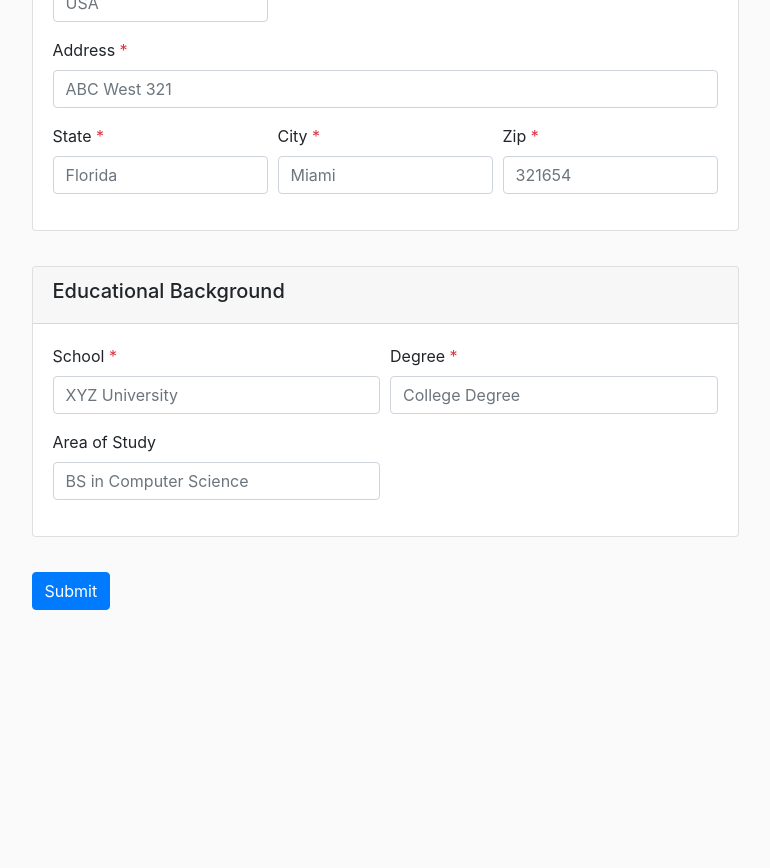
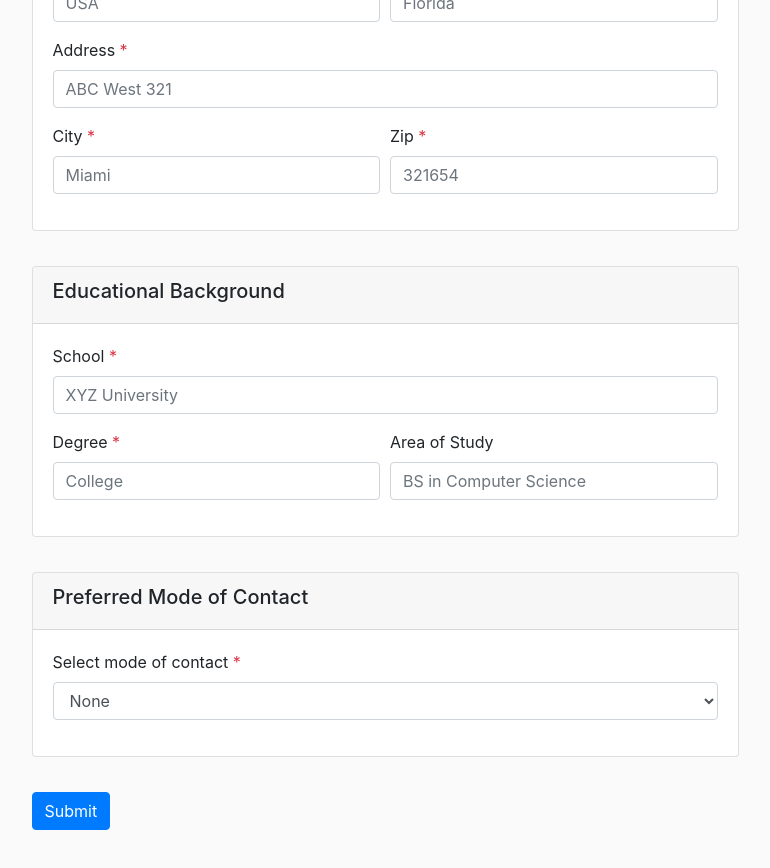
Before and after one commit to pkvillanueva/react-wordpress-crud, a React app in the folder content/themes/rwc-frontend/: page /new in a window 1280 px wide. Shown: the part 740-1608 px from the top of the page, without its empty margins (255-1025 px from the left). Before the commit the page ends 1400 px from the top, so only its background shows below. Built offline with nearby package versions, Linux system fonts and the light colour scheme; the HTML template or start-up script is replaced by a standard one.

Commit message:
Add mode of contact field and fix some markup

```diff
--- a/content/themes/rwc-frontend/src/components/Applicant/ApplicantForm.js
+++ b/content/themes/rwc-frontend/src/components/Applicant/ApplicantForm.js
@@ -53,9 +53,13 @@ let ApplicantForm = ({ handleSubmit }) => {
 			  </div>
 			  <div className="card-body">
 			    <div className="form-row">
-			      <div className="form-group col-md-4">
+			      <div className="form-group col-md-6">
 			        <label htmlFor="country">Country <span className="text-danger">*</span></label>
 			        <Field className="form-control" placeholder="USA" name="country" component="input" type="text" />
+			      </div>
+			      <div className="form-group col-md-6">
+			        <label htmlFor="state">State <span className="text-danger">*</span></label>
+			        <Field className="form-control" placeholder="Florida" name="state" component="input" type="text" />
 			      </div>
 			    </div>
 			    <div className="form-row">
@@ -65,15 +69,11 @@ let ApplicantForm = ({ handleSubmit }) => {
 			      </div>
 			    </div>
 			    <div className="form-row">
-			      <div className="form-group col-md-4">
-			        <label htmlFor="state">State <span className="text-danger">*</span></label>
-			        <Field className="form-control" placeholder="Florida" name="state" component="input" type="text" />
-			      </div>
-			      <div className="form-group col-md-4">
+			      <div className="form-group col-md-6">
 			        <label htmlFor="city">City <span className="text-danger">*</span></label>
 			        <Field className="form-control" placeholder="Miami" name="city" component="input" type="text" />
 			      </div>
-			      <div className="form-group col-md-4">
+			      <div className="form-group col-md-6">
 			        <label htmlFor="zip">Zip <span className="text-danger">*</span></label>
 			        <Field className="form-control" placeholder="321654" name="zip" component="input" type="text" />
 			      </div>
@@ -86,16 +86,16 @@ let ApplicantForm = ({ handleSubmit }) => {
 			  </div>
 			  <div className="card-body">
 			    <div className="form-row">
-			      <div className="form-group col-md-6">
+			      <div className="form-group col-md-12">
 			        <label htmlFor="educBgSchool">School <span className="text-danger">*</span></label>
 			        <Field className="form-control" placeholder="XYZ University" name="educBgSchool" component="input" type="text" />
 			      </div>
+			    </div>
+			    <div className="form-row">
 			      <div className="form-group col-md-6">
 			        <label htmlFor="educBgDegree">Degree <span className="text-danger">*</span></label>
-			        <Field className="form-control" placeholder="College Degree" name="educBgDegree" component="input" type="text" />
+			        <Field className="form-control" placeholder="College" name="educBgDegree" component="input" type="text" />
 			      </div>
-			    </div>
-			    <div className="form-row">
 			      <div className="form-group col-md-6">
 			        <label htmlFor="educBgArea">Area of Study</label>
 			        <Field className="form-control" placeholder="BS in Computer Science" name="educBgArea" component="input" type="text" />
@@ -103,6 +103,23 @@ let ApplicantForm = ({ handleSubmit }) => {
 			    </div>
 			  </div>
 			</div>
+			<div className="card">
+			  <div className="card-header">
+			    <h5>Preferred Mode of Contact</h5>
+			  </div>
+			  <div className="card-body">
+			    <div className="form-row">
+			      <div className="form-group col-md-12">
+			        <label htmlFor="modeOfContact">Select mode of contact <span className="text-danger">*</span></label>
+			        <Field className="form-control" placeholder="XYZ University" name="modeOfContact" component="select" type="text">
+		            <option>None</option>
+		            <option value="Email">Email</option>
+		            <option value="Phone">Phone</option>
+			        </Field>
+			      </div>
+			    </div>
+			  </div>
+			 </div>
 			<div className="applicant__form-submit">
 				<button type="submit" className="btn btn-primary">Submit</button>
 			</div>
```
